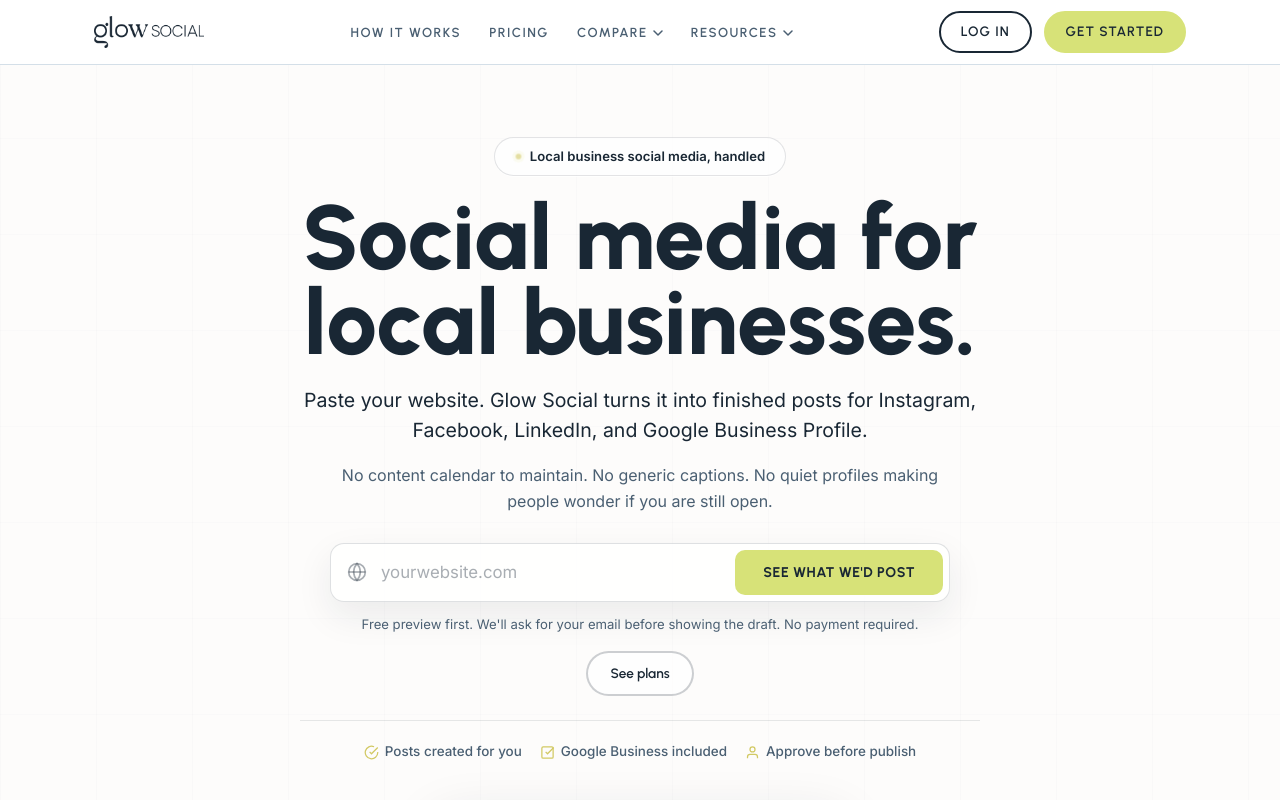
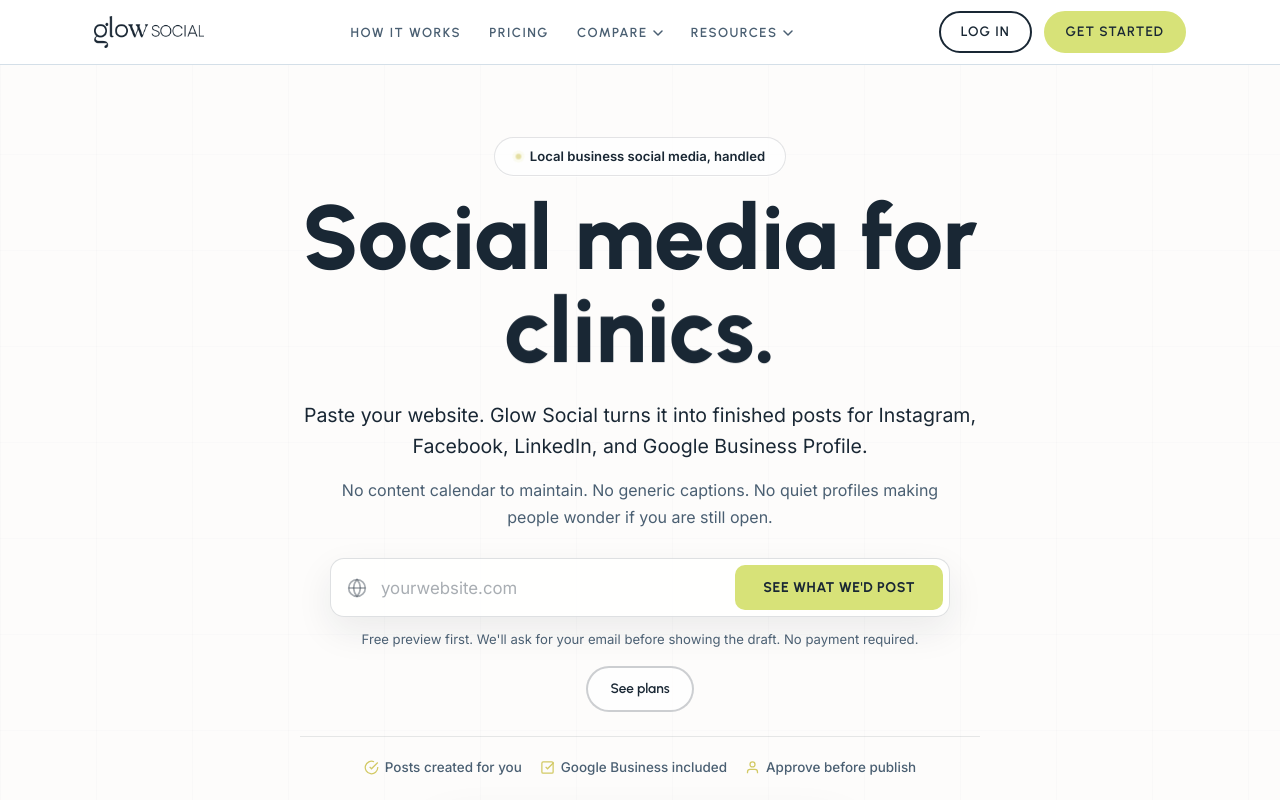
Before and after one commit to glowsocial/glowsocial.com, a Next.js app: page / in a window 1280 px wide. Shown: the top 800 px of the page. Built offline with nearby package versions, Linux system fonts and the light colour scheme.

Commit message:
feat: rotate homepage audience headline

```diff
--- a/app/components/HomePageContent.js
+++ b/app/components/HomePageContent.js
@@ -72,7 +72,18 @@
             </span>
             <h1>
               <span>Social media for</span>
-              <span>local businesses.</span>
+              <span className="hero-audience" aria-hidden="true">
+                <span className="hero-audience-track">
+                  <span>cafes.</span>
+                  <span>salons.</span>
+                  <span>contractors.</span>
+                  <span>clinics.</span>
+                  <span>realtors.</span>
+                  <span>local shops.</span>
+                  <span>cafes.</span>
+                </span>
+              </span>
+              <span className="visually-hidden">local businesses.</span>
             </h1>
             <p className="hero-sub">
               Paste your website. <BrandName /> turns it into finished posts for Instagram, Facebook, LinkedIn, and Google Business Profile.
--- a/app/home.css
+++ b/app/home.css
@@ -35,6 +35,28 @@
 @keyframes heroReveal {
   from { opacity: 0; transform: translateY(20px); }
   to { opacity: 1; transform: translateY(0); }
+}
+
+@keyframes audienceSwap {
+  0%, 10% { transform: translateY(0); }
+  14%, 24% { transform: translateY(-1.1em); }
+  28%, 38% { transform: translateY(-2.2em); }
+  42%, 52% { transform: translateY(-3.3em); }
+  56%, 66% { transform: translateY(-4.4em); }
+  70%, 80% { transform: translateY(-5.5em); }
+  84%, 100% { transform: translateY(-6.6em); }
+}
+
+.visually-hidden {
+  position: absolute;
+  width: 1px;
+  height: 1px;
+  padding: 0;
+  margin: -1px;
+  overflow: hidden;
+  clip: rect(0, 0, 0, 0);
+  white-space: nowrap;
+  border: 0;
 }
 
 /* ---- Announcement Bar ---- */
@@ -158,8 +180,26 @@
   overflow-wrap: anywhere;
 }
 
-.hero h1 span {
+.hero h1 > span {
   display: block;
+}
+
+.hero-audience {
+  height: 1.1em;
+  line-height: 1.1;
+  overflow: hidden;
+}
+
+.hero-audience-track {
+  display: block;
+  animation: audienceSwap 15s cubic-bezier(0.76, 0, 0.24, 1) infinite;
+  will-change: transform;
+}
+
+.hero-audience-track span {
+  display: block;
+  height: 1.1em;
+  line-height: 1.1;
 }
 
 .accent {
@@ -1006,6 +1046,16 @@
   .hero-url-btn { width: 100%; padding: 14px; }
 }
 
+@media (prefers-reduced-motion: reduce) {
+  .hero-audience-track {
+    animation: none;
+  }
+
+  .hero-audience-track span:not(:first-child) {
+    display: none;
+  }
+}
+
 /* Keep homepage copy in natural sentence case. */
 .hero-badge,
 .trust-stat,
```
